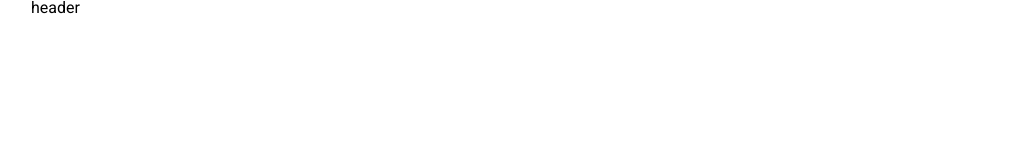
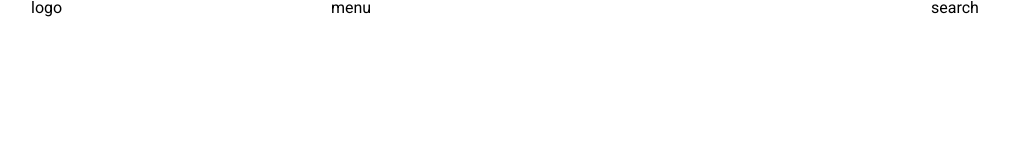
Before and after one commit to sergeigit/sergeigit.github.io, a plain HTML site: page index.html in a window 1280 px wide. Shown: the whole page, without its empty margins (9-1018 px from the left). Drawn offline with Linux system fonts and the light colour scheme.

Commit message:
add float left and afteer

```diff
--- a/index.html
+++ b/index.html
@@ -9,7 +9,13 @@
 </head>
 <body>
 	<header class="header">
-		<div class="container"> header</div>
+		<div class="container">
+			<div class="row">
+				<div class="div col-md-3">logo</div>
+				<div class="div col-md-6">menu</div>
+				<div class="div col-md-3">search</div>
+			</div>
+		</div>
 	</header>
 	<main class="main"></main>
 	<footer class="footer"></footer>
--- a/style.css
+++ b/style.css
@@ -8,3 +8,17 @@ body {
 	width: 1200px;
 	margin: 0 auto;
 }
+.col-md-3 {
+	width: 25%;
+}
+.col-md-6 {
+	width: 50%;
+}
+[class*="col-"]{
+	float: left;
+}
+.row:after {
+	content: "";
+	clear: both;
+	display: block;
+}
```
